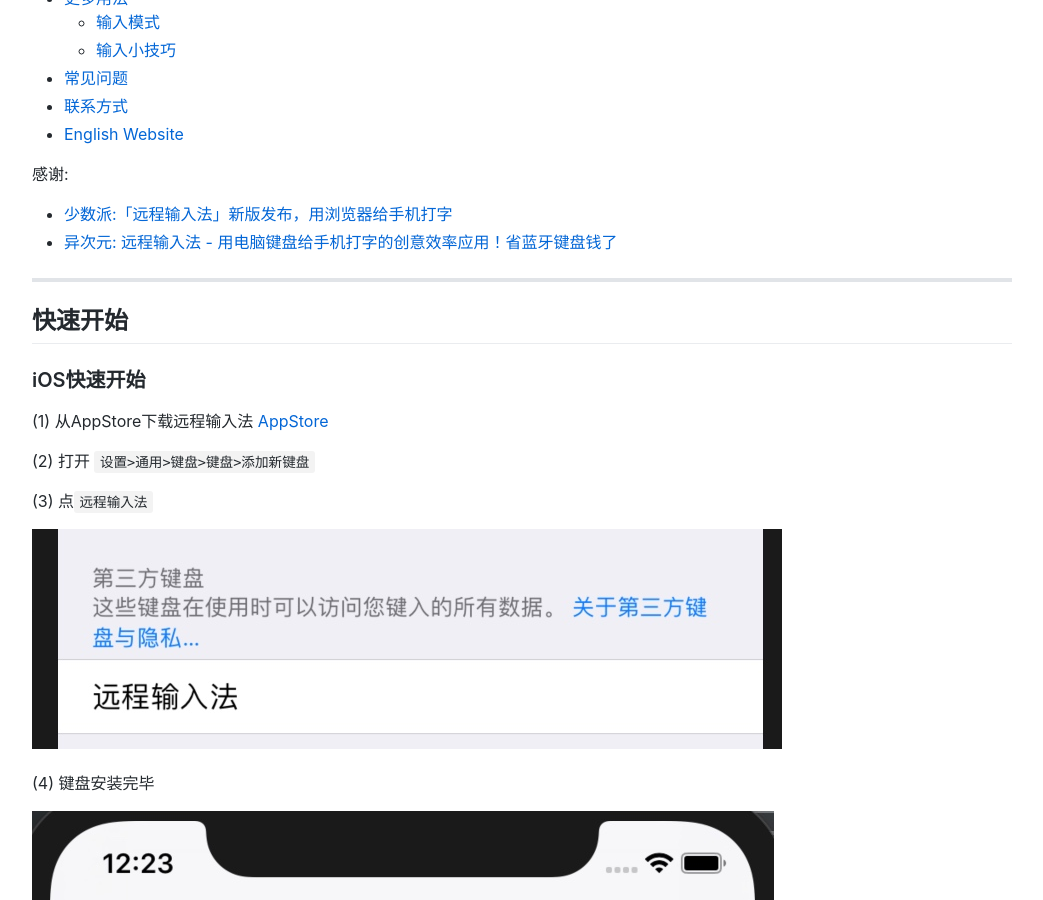
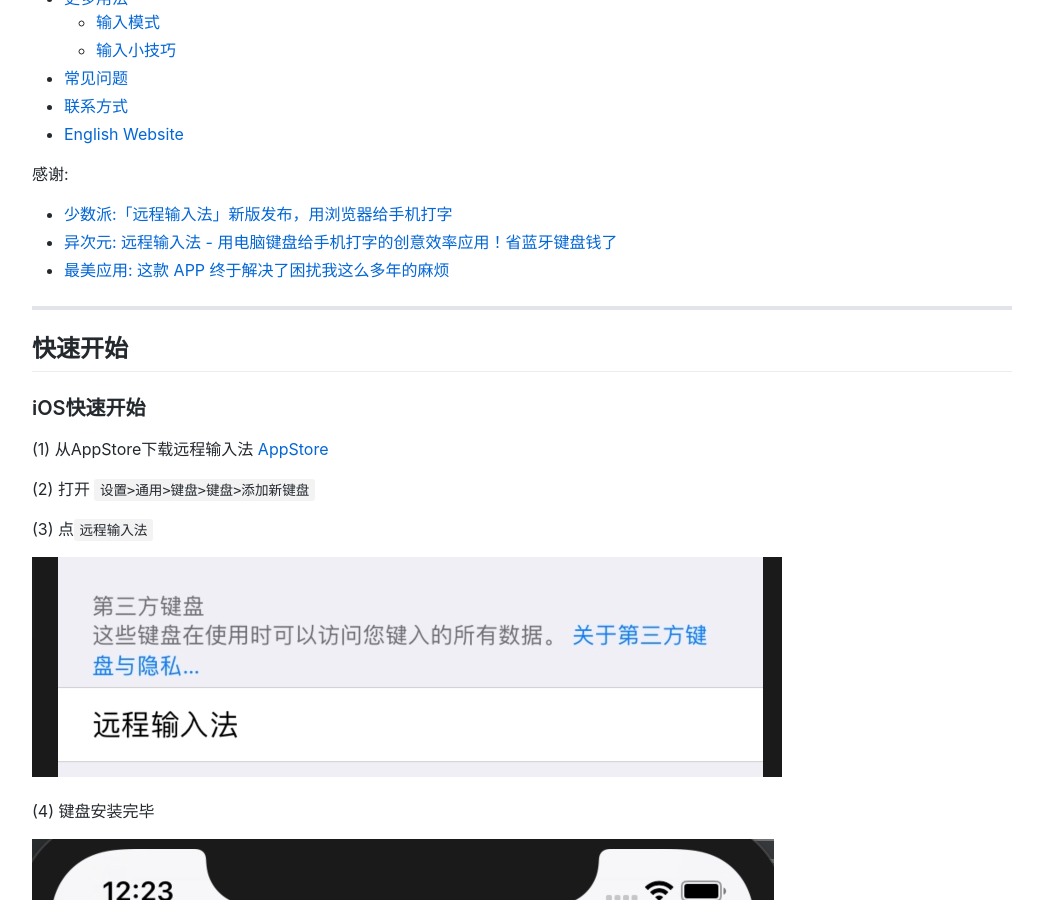
Before and after one commit to remoboard/remoboard.github.io, a Jekyll site: the page built from zhcn/index.md, in a window 1280 px wide and 900 px high, scrolled down 411 px. Shown: the whole window, without its empty margins (118-1161 px from the left). Built offline with Jekyll 4.4.1, drawn with Linux system fonts in a browser that asks for light colours; comment, search, counter and statistics services are not loaded.

Commit message:
Update index.md

```diff
--- a/zhcn/index.md
+++ b/zhcn/index.md
@@ -24,6 +24,7 @@ title: 远程输入法
 
 - [少数派:「远程输入法」新版发布，用浏览器给手机打字]( https://sspai.com/post/57008)
 - [异次元: 远程输入法 - 用电脑键盘给手机打字的创意效率应用！省蓝牙键盘钱了](https://www.iplaysoft.com/remoboard.html)
+- [最美应用: 这款 APP 终于解决了困扰我这么多年的麻烦](https://mp.weixin.qq.com/s/PLWkVuEdJCk6cLGEQVZDbw)
 
 ---
 
```
